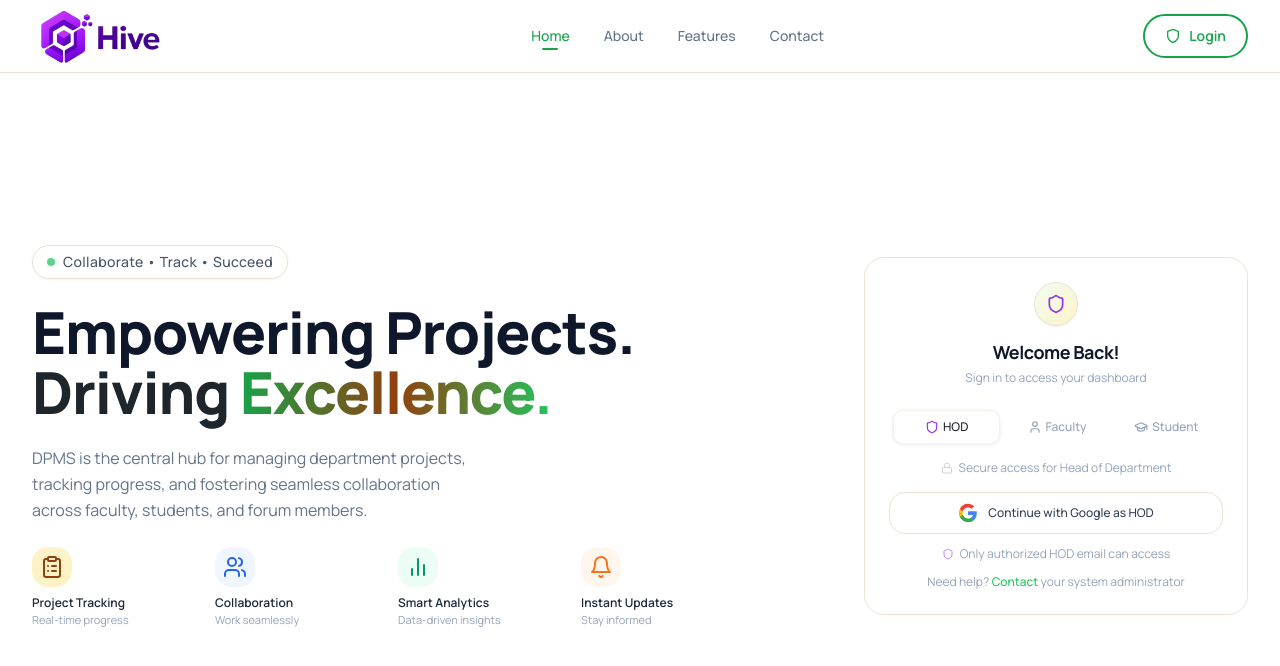
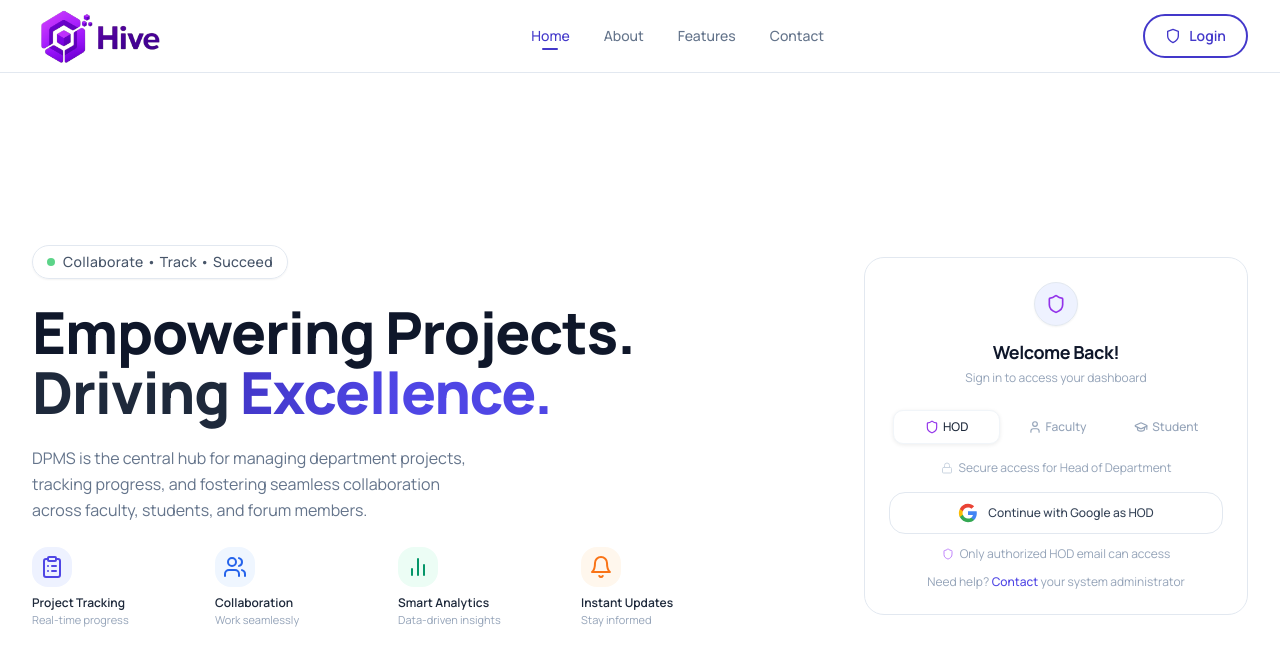
Before and after one commit to Sharathim/S__Board, a React (Vite) app in the folder frontend/: page / in a window 1280 px wide. Shown: the top 666 px of the page. Built offline with nearby package versions, Linux system fonts and the light colour scheme; no server answers.

Commit message:
design: implement blue-cyan gradient styling theme, fix ClassesPage card navigation click bug

```diff
--- a/frontend/src/index.css
+++ b/frontend/src/index.css
@@ -78,93 +78,105 @@
   --shadow-2: rgba(5, 150, 105, 0.25) 0px 8px 18px 0px;
   --shadow-3: rgba(15, 23, 42, 0.04) 0px 1px 2px 0px;
 
-  /* Theme Tokens mapping to Warm Sandal & Emerald/Terracotta Dual Primary Palette */
+  /* Theme Tokens mapping to Blue & Cyan Gradient Minimalist Palette */
   /* Backgrounds */
-  --background: #FAF7F0; /* Soft warm sandal cream */
+  --background: #F8FAFC; /* Clean off-white background */
   --surface: #FFFFFF;
-  --surface-hover: #FAF9F5;
-  --surface-secondary: #F5F1E9; /* Warm light grey/sandal */
+  --surface-hover: #F8FAFC;
+  --surface-secondary: #F1F5F9;
 
   /* Sidebar */
   --sidebar-bg: #FFFFFF;
-  --sidebar-border: #EAE3D2; /* Warm delicate border */
-  --sidebar-hover: #FAF7F0;
-  --sidebar-active-bg: rgba(5, 150, 105, 0.06);
-  --sidebar-active-fg: #059669;
+  --sidebar-border: #E2E8F0;
+  --sidebar-hover: #F1F5F9;
+  --sidebar-active-bg: rgba(79, 70, 229, 0.08); /* 8% Primary Blue opacity */
+  --sidebar-active-fg: #4F46E5;
 
   /* Text */
-  --text-primary: #1E252B; /* Dark slate charcoal */
-  --text-secondary: #5C6773;
-  --text-muted: #8A97A6;
+  --text-primary: #1E293B; /* Slate 800 */
+  --text-secondary: #475569; /* Slate 600 */
+  --text-muted: #64748B; /* Slate 500 */
 
   /* Borders */
-  --border-light: #EAE3D2; /* Warm sandal border */
-  --border-medium: #D5CBB5;
+  --border-light: #E2E8F0;
+  --border-medium: #CBD5E1;
 
   /* Brand Dual Primary */
-  --primary: #059669; /* Emerald Green */
-  --primary-hover: #047857;
-  --primary-light: #F0FDF4;
-
-  --secondary: #B45309; /* Warm Terracotta / Sandal Bronze */
-  --secondary-hover: #92400E;
-  --secondary-light: #FEF3C7;
+  --primary: #4F46E5;
+  --primary-hover: #4338CA;
+  --primary-light: #EEF2FF;
+
+  --secondary: #3B82F6;
+  --secondary-hover: #2563EB;
+  --secondary-light: #E0E7FF;
 
   /* Status colors */
   --status-not-started: #64748b;
-  --status-in-progress: #059669;
-  --status-review: #B45309;
-  --status-completed: #10b981;
-  --status-on-hold: #B45309;
-  --status-cancelled: #ef4444;
-  --status-low-activity: #B45309;
+  --status-in-progress: #4F46E5;
+  --status-review: #06B6D4;
+  --status-completed: #10B981;
+  --status-on-hold: #F59E0B;
+  --status-cancelled: #EF4444;
+  --status-low-activity: #3B82F6;
 
   /* Shadows */
-  --shadow-sm: rgba(30, 45, 65, 0.03) 0px 1px 2px 0px;
-  --shadow-card: rgba(30, 45, 65, 0.04) 0px 4px 12px 0px;
-  --shadow-md: 0 4px 6px rgba(30, 45, 65, 0.05);
-  --shadow-lg: 0 10px 15px rgba(30, 45, 65, 0.06);
+  --shadow-sm: 0 4px 10px rgba(0,0,0,.05);
+  --shadow-card: 0 10px 30px rgba(59,130,246,.10);
+  --shadow-md: 0 10px 30px rgba(59,130,246,.10);
+  --shadow-lg: 0 20px 50px rgba(59,130,246,.15);
   --border-color: var(--border-light);
 
-  /* Primary/Indigo/Violet Accents mapped to Cyprus & Terracotta Palette */
-  --primary-50: #F0FDF4;
-  --primary-100: #DCFCE7;
-  --primary-200: #BBF7D0;
-  --primary-300: #86EFAC;
-  --primary-400: #4ADE80;
-  --primary-500: #22C55E;
-  --primary-600: #16A34A;
-  --primary-700: #15803D;
-  --primary-800: #166534;
-  --primary-900: #14532D;
-
-  --indigo-50: #FEF3C7;
-  --indigo-100: #FDE68A;
-  --indigo-200: #FCD34D;
-  --indigo-300: #F59E0B;
-  --indigo-400: #D97706;
-  --indigo-500: #B45309; /* Terracotta Amber */
-  --indigo-600: #92400E;
-  --indigo-700: #78350F;
-  --indigo-800: #451A03;
-  --indigo-900: #451A03;
-
-  --violet-50: #FEF3C7;
-  --violet-100: #FDE68A;
-  --violet-200: #FCD34D;
-  --violet-300: #F59E0B;
-  --violet-400: #D97706;
-  --violet-500: #B45309; /* Terracotta Amber */
-  --violet-600: #92400E;
-  --violet-700: #78350F;
-  --violet-800: #451A03;
-  --violet-900: #451A03;
-  --violet-950: #451A03;
+  /* Primary/Indigo/Violet/Emerald Accents mapped to Blue & Cyan Gradient Theme */
+  --primary-50: #EEF2FF;
+  --primary-100: #E0E7FF;
+  --primary-200: #C7D2FE;
+  --primary-300: #A5B4FC;
+  --primary-400: #818CF8;
+  --primary-500: #4F46E5;
+  --primary-600: #4338CA;
+  --primary-700: #3730A3;
+  --primary-800: #312E81;
+  --primary-900: #1E1B4B;
+
+  --indigo-50: #EEF2FF;
+  --indigo-100: #E0E7FF;
+  --indigo-200: #C7D2FE;
+  --indigo-300: #A5B4FC;
+  --indigo-400: #818CF8;
+  --indigo-500: #6366F1;
+  --indigo-600: #4F46E5;
+  --indigo-700: #4338CA;
+  --indigo-800: #3730A3;
+  --indigo-900: #312E81;
+
+  --violet-50: #EEF2FF;
+  --violet-100: #E0E7FF;
+  --violet-200: #C7D2FE;
+  --violet-300: #A5B4FC;
+  --violet-400: #818CF8;
+  --violet-500: #6366F1;
+  --violet-600: #4F46E5;
+  --violet-700: #4338CA;
+  --violet-800: #3730A3;
+  --violet-900: #312E81;
+  --violet-950: #1E1B4B;
+
+  --emerald-50: #ECFEFF;
+  --emerald-100: #CFFAFE;
+  --emerald-200: #A5F3FC;
+  --emerald-300: #67E8F9;
+  --emerald-400: #22D3EE;
+  --emerald-500: #06B6D4;
+  --emerald-600: #0891B2;
+  --emerald-700: #0E7490;
+  --emerald-800: #155E75;
+  --emerald-900: #164E63;
+  --emerald-950: #083344;
 
   /* Slate & Gray backgrounds and borders mapped to standard light mode greys */
   --slate-50: #FFFFFF;
-  --slate-100: #F5F1E9;
-  --slate-200: #EAE3D2;
+  --slate-100: #F1F5F9;
+  --slate-200: #E2E8F0;
   --slate-300: #cbd5e1;
   --slate-400: #94a3b8;
   --slate-500: #64748b;
@@ -176,8 +188,8 @@
   --slate-950: #020817;
 
   --gray-50: #FFFFFF;
-  --gray-100: #F5F1E9;
-  --gray-200: #EAE3D2;
+  --gray-100: #F1F5F9;
+  --gray-200: #E2E8F0;
   --gray-300: #cbd5e1;
   --gray-400: #94a3b8;
   --gray-500: #64748b;
@@ -188,19 +200,19 @@
   --gray-950: #020817;
 
   /* Glow & Outline styling variables for Cyprus */
-  --primary-glow-30: rgba(5, 150, 105, 0.3);
-  --primary-glow-15: rgba(5, 150, 105, 0.15);
-  --primary-glow-35: rgba(5, 150, 105, 0.35);
-  --primary-glow-20: rgba(5, 150, 105, 0.2);
-  --primary-glow-45: rgba(5, 150, 105, 0.45);
-  --primary-glow-25: rgba(5, 150, 105, 0.25);
-  --indicator-gradient: linear-gradient(135deg, #34d399 0%, #059669 50%, #047857 100%);
-  --nav-pill-hover-bg: rgba(5, 150, 105, 0.07);
-  --nav-pill-hover-glow: rgba(5, 150, 105, 0.1);
-  --navbar-icon-btn-hover-bg: rgba(5, 150, 105, 0.08);
-  --navbar-icon-btn-hover-glow: rgba(5, 150, 105, 0.12);
-  --navbar-icon-btn-hover-glow-sm: rgba(5, 150, 105, 0.08);
-  --navbar-outline: rgba(5, 150, 105, 0.08);
+  --primary-glow-30: rgba(79, 70, 229, 0.3);
+  --primary-glow-15: rgba(79, 70, 229, 0.15);
+  --primary-glow-35: rgba(79, 70, 229, 0.35);
+  --primary-glow-20: rgba(79, 70, 229, 0.2);
+  --primary-glow-45: rgba(79, 70, 229, 0.45);
+  --primary-glow-25: rgba(79, 70, 229, 0.25);
+  --indicator-gradient: linear-gradient(135deg, #38BDF8 0%, #3B82F6 50%, #4F46E5 100%);
+  --nav-pill-hover-bg: rgba(79, 70, 229, 0.07);
+  --nav-pill-hover-glow: rgba(79, 70, 229, 0.1);
+  --navbar-icon-btn-hover-bg: rgba(79, 70, 229, 0.08);
+  --navbar-icon-btn-hover-glow: rgba(79, 70, 229, 0.12);
+  --navbar-icon-btn-hover-glow-sm: rgba(79, 70, 229, 0.08);
+  --navbar-outline: rgba(79, 70, 229, 0.08);
 }
 
 /* ─── Reset ─────────────────────────────────────────────────────────────── */
--- a/frontend/src/pages/classes/ClassesPage.jsx
+++ b/frontend/src/pages/classes/ClassesPage.jsx
@@ -30,7 +30,7 @@ function StudentRegistrationBanner() {
   return null;
 }
 
-function ClassCard({ c, meta, isHOD, onAssignIncharge }) {
+function ClassCard({ c, meta, isHOD, onAssignIncharge, onNavigate }) {
   const hasIncharge = !!c.incharge;
   const activeMeta = meta || {
     label: c.class_name,
```
